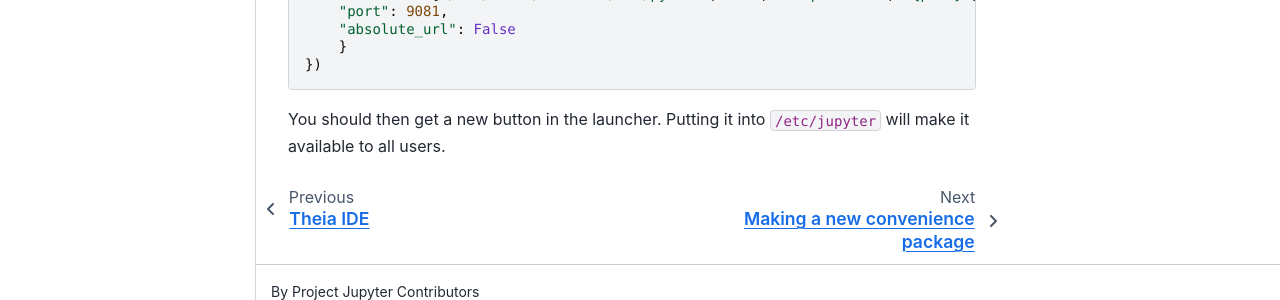
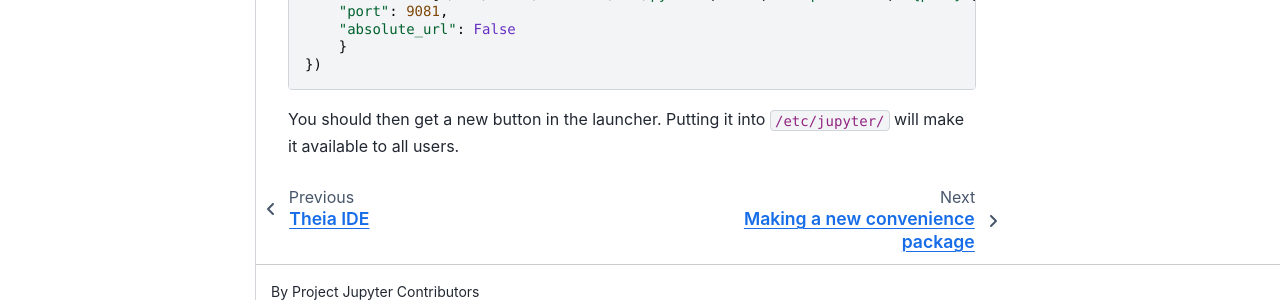
Before and after one commit to jupyterhub/jupyter-server-proxy, a Sphinx documentation site: the page built from docs/source/examples.md, in a window 1280 px wide and 953 px high. Shown: the part 611-911 px from the top of the window. Built offline with Sphinx 7.4.7 and the Sphinx Book theme 1.1.4, drawn with Linux system fonts in a browser that asks for light colours.

````diff
--- a/docs/source/examples.md
+++ b/docs/source/examples.md
@@ -25,4 +25,4 @@ c.ServerProxy.servers.update({
     }
 })
 ```
-You should then get a new button in the launcher. Putting it into `/etc/jupyter` will make it available to all users.
+You should then get a new button in the launcher. Putting it into `/etc/jupyter/` will make it available to all users.
````
